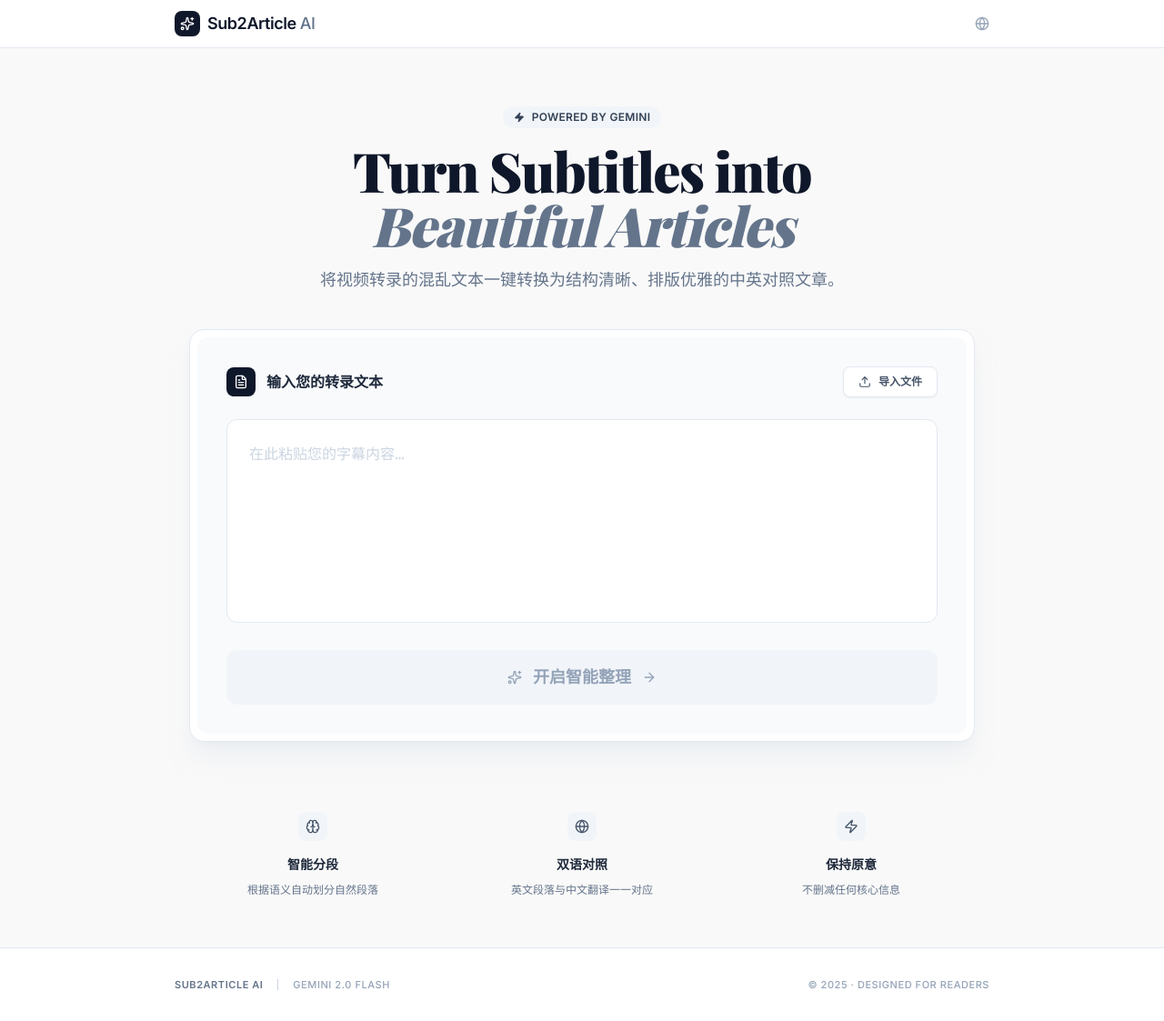
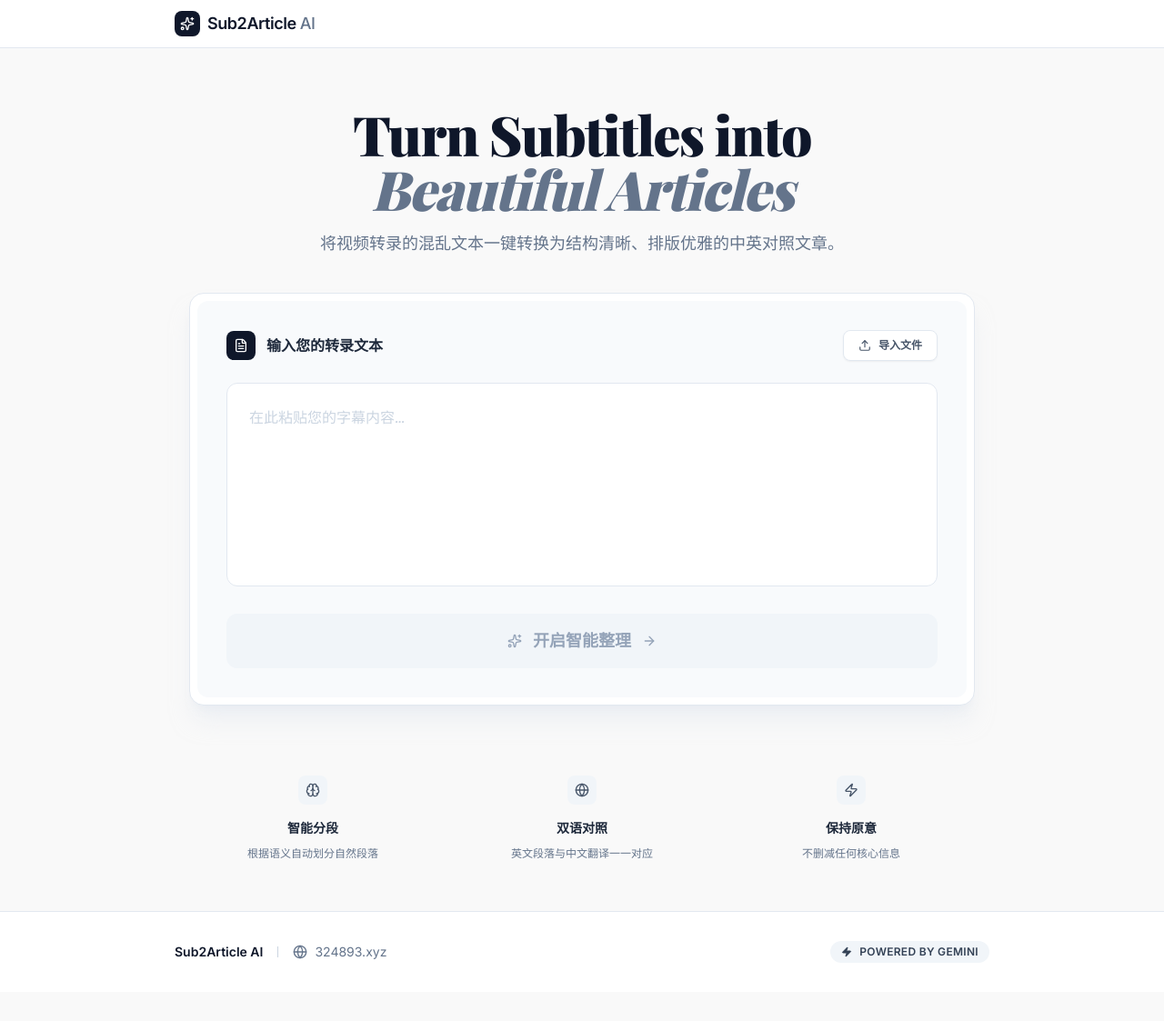
Before and after one commit to liuyu-2003-arch/Sub2Article-AI, a React (Vite) app: page / in a window 1280 px wide. Shown: the whole page at 91% size. After the commit the page ends 1091 px from the top, so only its background shows below. Built offline with nearby package versions, Linux system fonts and the light colour scheme.

Commit message:
英文前面不需要加上·；英文完成后，需要把中文也翻译完成；最后加上文章总结，和文章之间加上分隔线

```diff
--- a/App.tsx
+++ b/App.tsx
@@ -215,11 +215,7 @@ const App: React.FC = () => {
               </div>
             )}
 
-            {status === AppStatus.IDLE && (
-              <a href="https://324893.xyz" target="_blank" className="text-slate-400 hover:text-slate-900 transition-colors">
-                <Globe className="w-4 h-4" />
-              </a>
-            )}
+            {/* 这里的地球仪图标已移除，移动到底部 */}
           </div>
         </div>
       </header>
@@ -228,9 +224,8 @@ const App: React.FC = () => {
         {status === AppStatus.IDLE ? (
           <div className="space-y-10 animate-in fade-in zoom-in-95 duration-700 mt-8">
             <div className="text-center space-y-4">
-              <div className="inline-flex items-center gap-2 px-3 py-1 bg-slate-100 text-slate-700 rounded-full text-xs font-bold tracking-wide uppercase font-['Inter']">
-                <Zap className="w-3 h-3 fill-slate-700" /> Powered by Gemini
-              </div>
+              {/* 这里的 Powered by Gemini 徽标已移除，移动到底部 */}
+
               <h2 className="text-4xl font-black text-slate-900 tracking-tight sm:text-6xl font-['Playfair_Display']">
                 Turn Subtitles into <br/>
                 <span className="text-slate-500 italic">Beautiful Articles</span>
@@ -302,7 +297,6 @@ const App: React.FC = () => {
           </div>
         ) : (
           <div className="animate-in slide-in-from-bottom-4 duration-700">
-            {/* 文章容器：模仿报纸风格，去除过重的圆角和阴影，使用白色背景 */}
             <div className={`bg-white min-h-[80vh] relative p-8 md:p-16 lg:px-24 border border-slate-100 shadow-sm ${status === AppStatus.ERROR && !outputText ? 'bg-red-50/10' : ''}`}>
               <div>
                 {status === AppStatus.ERROR && !outputText ? (
@@ -341,7 +335,6 @@ const App: React.FC = () => {
                       </div>
                     ) : (
                       <div className="flex flex-col items-center justify-center py-32 gap-8 opacity-50">
-                         {/* Loading State Placeholder */}
                          <div className="w-16 h-1 bg-slate-200 rounded-full animate-pulse"></div>
                          <div className="space-y-4 w-full max-w-md text-center">
                             <p className="font-['Playfair_Display'] text-2xl text-slate-400 italic">
@@ -360,15 +353,23 @@ const App: React.FC = () => {
       </main>
 
       <footer className="py-8 px-6 border-t border-slate-200 mt-auto bg-white font-['Inter']">
-        <div className="max-w-4xl mx-auto flex flex-col md:flex-row items-center justify-between gap-6 text-[11px] text-slate-400 font-medium tracking-wider uppercase">
+        <div className="max-w-4xl mx-auto flex flex-col md:flex-row items-center justify-between gap-6">
+             {/* 左侧：Logo 和 地球仪链接 */}
+             <div className="flex items-center gap-4 text-sm text-slate-500">
+               <span className="font-bold text-slate-900">Sub2Article AI</span>
+               <span className="w-px h-3 bg-slate-300"></span>
+               <a href="https://324893.xyz" target="_blank" className="flex items-center gap-2 hover:text-indigo-600 transition-colors">
+                  <Globe className="w-4 h-4" />
+                  <span className="hidden sm:inline">324893.xyz</span>
+               </a>
+             </div>
+
+             {/* 右侧：Powered by Gemini 徽标 */}
              <div className="flex items-center gap-4">
-               <span className="font-bold text-slate-500">Sub2Article AI</span>
-               <span className="w-px h-3 bg-slate-300"></span>
-               <span>Gemini 2.0 Flash</span>
+                <div className="inline-flex items-center gap-2 px-3 py-1 bg-slate-100 text-slate-700 rounded-full text-xs font-bold tracking-wide uppercase">
+                  <Zap className="w-3 h-3 fill-slate-700" /> Powered by Gemini
+                </div>
              </div>
-             <p className="flex items-center gap-2">
-               © 2025 · Designed for Readers
-             </p>
           </div>
       </footer>
     </div>
```
